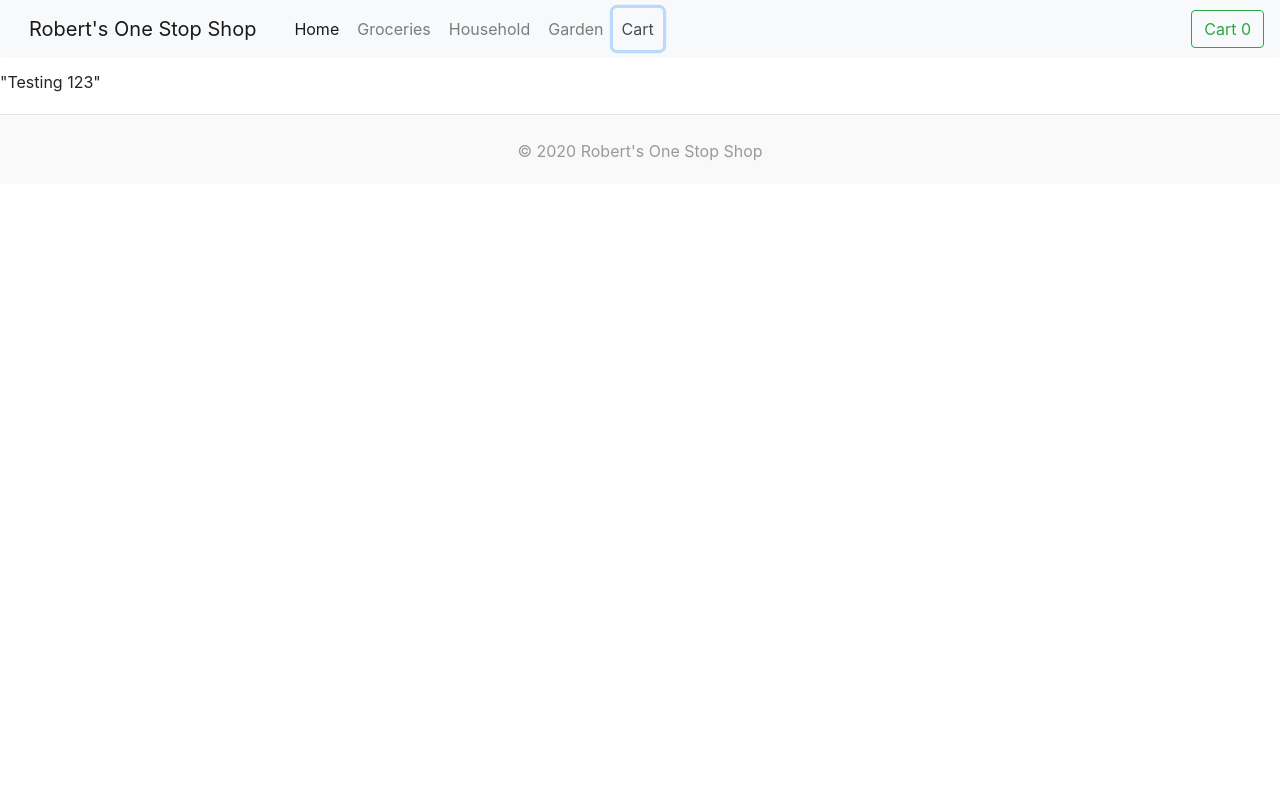
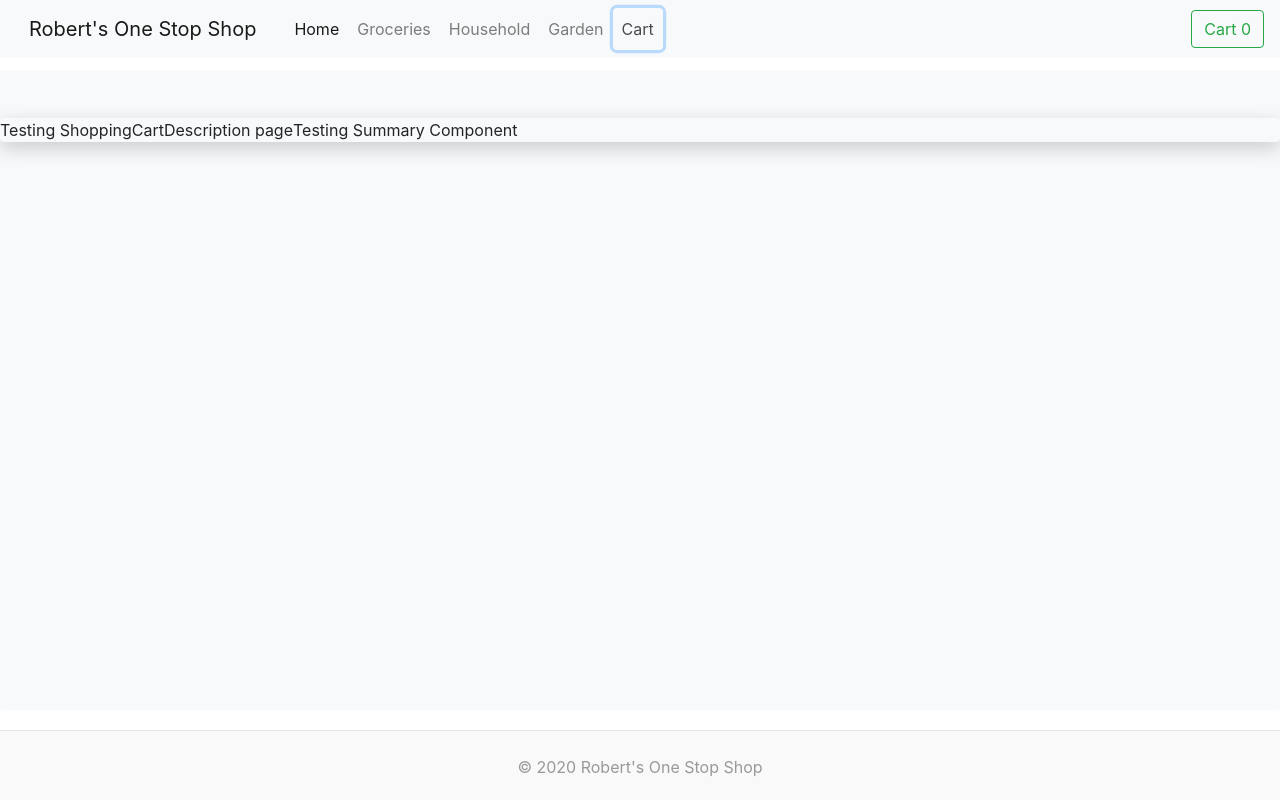
Before and after one commit to robscafe433/react-e-store, a React (Create React App) app: page / in a window 1280 px wide. Both pictures are taken after a click on the button "Cart". Built offline with nearby package versions, Linux system fonts and the light colour scheme; data requests are answered from the project's data file.

Commit message:
added text code to cart components CheckoutCartDescription and Summary also added css to Checkout.js

```diff
--- a/src/components/Cart/ShoppingCartDescription.js
+++ b/src/components/Cart/ShoppingCartDescription.js
@@ -0,0 +1,7 @@
+import React from "react";
+
+const ShoppingCartDescription = () => {
+  return <div>Testing ShoppingCartDescription page</div>;
+};
+
+export default ShoppingCartDescription;
--- a/src/components/Cart/Summary.js
+++ b/src/components/Cart/Summary.js
@@ -0,0 +1,7 @@
+import React from "react";
+
+const Summary = () => {
+  return <div>Testing Summary Component</div>;
+};
+
+export default Summary;
--- a/src/pages/Checkout/checkout.css
+++ b/src/pages/Checkout/checkout.css
@@ -0,0 +1,25 @@
+.main-cart {
+  min-height: calc(100vh - 160px);
+}
+
+.box-shadow-class {
+  box-shadow: 0 6px 20px 0 rgba(0, 0, 0, 0.19);
+
+  border: transparent;
+}
+
+.cart-body {
+  box-shadow: 0 6px 20px 0 rgba(0, 0, 0, 0.19);
+
+  border: transparent;
+}
+
+.container .text-muted {
+  margin: 20px 0;
+}
+
+@media screen and (min-width: 1200px) {
+  .main-cart .cart-body {
+    max-width: 1500px;
+  }
+}
--- a/src/pages/Checkout/checkout.js
+++ b/src/pages/Checkout/checkout.js
@@ -1,8 +1,19 @@
 import React from "react";
+import ShoppingCartDescription from "../../components/Cart//ShoppingCartDescription";
+import Summary from "../../components/Cart/Summary";
+import "./Checkout.css";
 
-const Checkout = () => {
-  console.log("%%%  Now inside checkout page");
-  return <div>"Testing 123"</div>;
+const CheckoutPage = (props) => {
+  return (
+    <div className="main-cart album py-5 bg-light rounded">
+      <div className="cart-body container rounded white">
+        <div className="row">
+          <ShoppingCartDescription />
+          <Summary />
+        </div>
+      </div>
+    </div>
+  );
 };
 
-export default Checkout;
+export default CheckoutPage;
```
